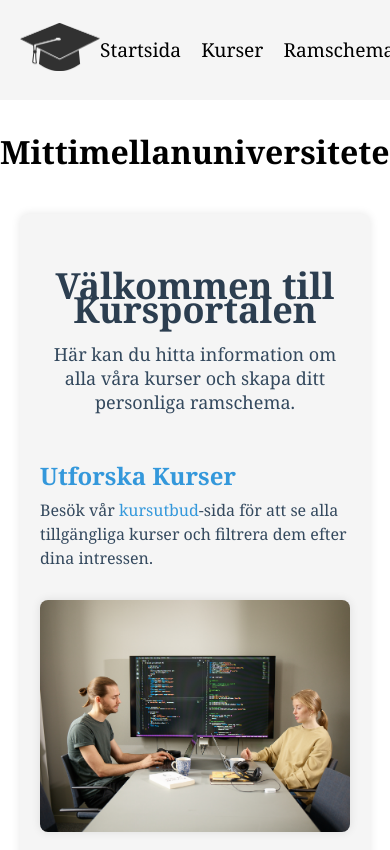
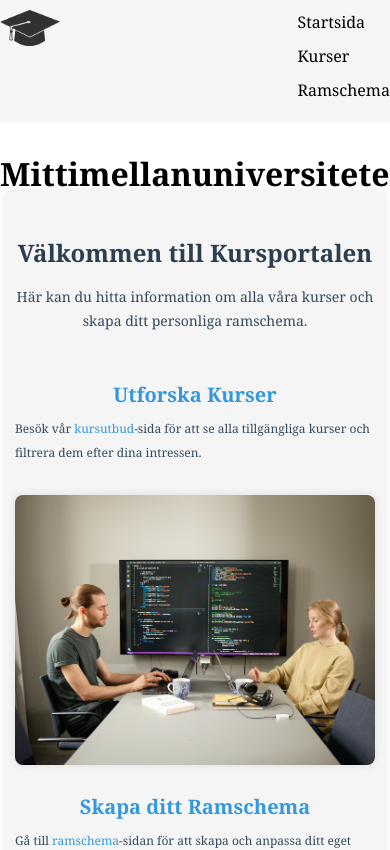
Before and after one commit to Nygaaard/Mittimellanuniversitetet, an Angular app: page /home in a window 390 px wide. Shown: the top 850 px of the page. Built offline with nearby package versions, Linux system fonts and the light colour scheme.

Commit message:
Err messages and responsivness

```diff
--- a/package.json
+++ b/package.json
@@ -11,10 +11,12 @@
   "private": true,
   "dependencies": {
     "@angular/animations": "^17.3.0",
+    "@angular/cdk": "^17.3.10",
     "@angular/common": "^17.3.0",
     "@angular/compiler": "^17.3.0",
     "@angular/core": "^17.3.0",
     "@angular/forms": "^17.3.0",
+    "@angular/material": "^17.3.10",
     "@angular/platform-browser": "^17.3.0",
     "@angular/platform-browser-dynamic": "^17.3.0",
     "@angular/router": "^17.3.0",
--- a/src/app/courses/courses.component.html
+++ b/src/app/courses/courses.component.html
@@ -54,3 +54,7 @@
     </tr>
   </tbody>
 </table>
+
+@if(filteredCourses.length === 0) {
+<p class="error">Inga kurser hittades...</p>
+}
--- a/src/app/courses/courses.component.scss
+++ b/src/app/courses/courses.component.scss
@@ -11,6 +11,7 @@ h2 {
   justify-content: space-evenly;
   align-items: center;
   margin-bottom: 40px;
+  flex-wrap: wrap;
 }
 
 .search-div,
@@ -18,6 +19,9 @@ h2 {
   margin-bottom: 10px;
   display: flex;
   flex-direction: column;
+  width: 100%;
+  max-width: 300px;
+  padding: 0 10px;
 }
 
 label {
@@ -86,18 +90,114 @@ tbody tr:hover {
 .btn:hover {
   background-color: rgb(84, 136, 84);
 }
+
 .totalDiv {
   display: flex;
   justify-content: space-evenly;
   align-items: center;
-  p {
-    color: #34495e;
+  flex-wrap: wrap;
+  text-align: center;
+}
+
+.totalDiv p {
+  color: #34495e;
+  margin: 10px 0;
+}
+
+.error {
+  color: red;
+  text-align: center;
+}
+
+/* Responsiv design */
+@media (max-width: 768px) {
+  table,
+  thead,
+  tbody,
+  th,
+  td,
+  tr {
+    display: block;
+  }
+
+  thead tr {
+    position: absolute;
+    top: -9999px;
+    left: -9999px;
+  }
+
+  tr {
+    border: 1px solid #ecf0f1;
+    margin-bottom: 10px;
+  }
+
+  td {
+    border: none;
+    border-bottom: 1px solid #ecf0f1;
+    position: relative;
+    padding-left: 50%;
+    text-align: right;
+  }
+
+  td:before {
+    position: absolute;
+    top: 50%;
+    left: 15px;
+    width: 45%;
+    padding-right: 10px;
+    white-space: nowrap;
+    transform: translateY(-50%);
+    text-align: left;
+    font-weight: bold;
+  }
+
+  td:nth-of-type(1):before {
+    content: "Kurskod";
+  }
+  td:nth-of-type(2):before {
+    content: "Kursnamn";
+  }
+  td:nth-of-type(3):before {
+    content: "Poäng";
+  }
+  td:nth-of-type(4):before {
+    content: "Ämne";
+  }
+  td:nth-of-type(5):before {
+    content: "Kursplan";
+  }
+  td:nth-of-type(6):before {
+    content: "";
   }
 }
 
-@media (min-width: 600px) {
-  .search-container {
-    flex-direction: row;
-    justify-content: space-around;
+@media (max-width: 480px) {
+  h2 {
+    font-size: 24px;
+  }
+
+  .userInput,
+  select {
+    padding: 8px;
+    font-size: 14px;
+  }
+
+  th,
+  td {
+    padding: 10px;
+  }
+
+  .btn {
+    padding: 8px 16px;
+    font-size: 14px;
+  }
+
+  td {
+    padding-left: 40%;
+  }
+
+  td:before {
+    left: 10px;
+    width: 30%;
   }
 }
--- a/src/app/framework/framework.component.html
+++ b/src/app/framework/framework.component.html
@@ -21,5 +21,8 @@
     </tr>
   </tbody>
 </table>
+@if(courses.length === 0) {
+<p class="error">Du har inte valt några kurser än</p>
+}
 
 <p>Total mängd poäng: {{ totalPoints }}</p>
--- a/src/app/framework/framework.component.scss
+++ b/src/app/framework/framework.component.scss
@@ -56,3 +56,96 @@ tbody tr:hover {
 p {
   color: #34495e;
 }
+
+.error {
+  color: red;
+  text-align: center;
+}
+
+/* Responsiv design */
+@media (max-width: 768px) {
+  table,
+  thead,
+  tbody,
+  th,
+  td,
+  tr {
+    display: block;
+  }
+
+  thead tr {
+    position: absolute;
+    top: -9999px;
+    left: -9999px;
+  }
+
+  tr {
+    border: 1px solid #ecf0f1;
+    margin-bottom: 10px;
+  }
+
+  td {
+    border: none;
+    border-bottom: 1px solid #ecf0f1;
+    position: relative;
+    padding-left: 50%;
+    text-align: right;
+  }
+
+  td:before {
+    position: absolute;
+    top: 50%;
+    left: 15px;
+    width: 45%;
+    padding-right: 10px;
+    white-space: nowrap;
+    transform: translateY(-50%);
+    text-align: left;
+    font-weight: bold;
+  }
+
+  td:nth-of-type(1):before {
+    content: "Kurskod";
+  }
+  td:nth-of-type(2):before {
+    content: "Kursnamn";
+  }
+  td:nth-of-type(3):before {
+    content: "Poäng";
+  }
+  td:nth-of-type(4):before {
+    content: "Ämne";
+  }
+  td:nth-of-type(5):before {
+    content: "Kursplan";
+  }
+  td:nth-of-type(6):before {
+    content: "";
+  }
+}
+
+@media (max-width: 480px) {
+  .page {
+    font-size: 14px;
+  }
+
+  th,
+  td {
+    padding: 10px;
+    font-size: 14px;
+  }
+
+  .btn {
+    padding: 6px 12px;
+    font-size: 12px;
+  }
+
+  td {
+    padding-left: 40%;
+  }
+
+  td:before {
+    left: 10px;
+    width: 30%;
+  }
+}
--- a/src/app/header/header.component.scss
+++ b/src/app/header/header.component.scss
@@ -37,3 +37,38 @@
 .header-container nav ul li a:hover {
   text-decoration: underline;
 }
+
+@media (max-width: 768px) {
+  .header-container {
+    align-items: flex-start;
+    justify-content: space-between;
+  }
+
+  .header-container .icon {
+    margin-left: 0;
+    margin-bottom: 15px;
+  }
+
+  .header-container nav ul {
+    flex-direction: column;
+  }
+
+  .header-container nav ul li {
+    margin-right: 0;
+    margin-bottom: 10px;
+  }
+}
+
+@media (max-width: 480px) {
+  .header-container {
+    padding: 10px 0;
+  }
+
+  .header-container .icon {
+    width: 60px;
+  }
+
+  .header-container nav ul li a {
+    font-size: 1em;
+  }
+}
--- a/src/app/home/home.component.scss
+++ b/src/app/home/home.component.scss
@@ -26,6 +26,12 @@
 .info-section {
   margin-top: 30px;
   text-align: left;
+  width: 100%;
+  max-width: 800px;
+  display: flex;
+  flex-direction: column;
+  align-items: center;
+  justify-content: center;
 }
 
 .info-section h2 {
@@ -56,3 +62,58 @@
   margin-top: 10px;
   box-shadow: 0 0 10px rgba(0, 0, 0, 0.1);
 }
+
+/* Responsiv design */
+@media (max-width: 768px) {
+  .home-container {
+    margin: 10px;
+    padding: 15px;
+  }
+
+  .home-container h1 {
+    font-size: 28px;
+  }
+
+  .home-container p {
+    font-size: 16px;
+  }
+
+  .info-section h2 {
+    font-size: 22px;
+  }
+
+  .info-section p {
+    font-size: 14px;
+  }
+
+  .info-image {
+    max-width: 100%;
+  }
+}
+
+@media (max-width: 480px) {
+  .home-container {
+    margin: 5px;
+    padding: 10px;
+  }
+
+  .home-container h1 {
+    font-size: 24px;
+  }
+
+  .home-container p {
+    font-size: 14px;
+  }
+
+  .info-section h2 {
+    font-size: 20px;
+  }
+
+  .info-section p {
+    font-size: 12px;
+  }
+
+  .info-image {
+    max-width: 100%;
+  }
+}
--- a/src/index.html
+++ b/src/index.html
@@ -6,6 +6,8 @@
   <base href="/">
   <meta name="viewport" content="width=device-width, initial-scale=1">
   <link rel="icon" type="image/x-icon" href="favicon.ico">
+  <link href="https://fonts.googleapis.com/css2?family=Roboto:wght@300;400;500&display=swap" rel="stylesheet">
+  <link href="https://fonts.googleapis.com/icon?family=Material+Icons" rel="stylesheet">
 </head>
 <body>
   <app-root></app-root>
```
Also changed, not shown: 1 other file (tests, documents, lock files or other folders).
